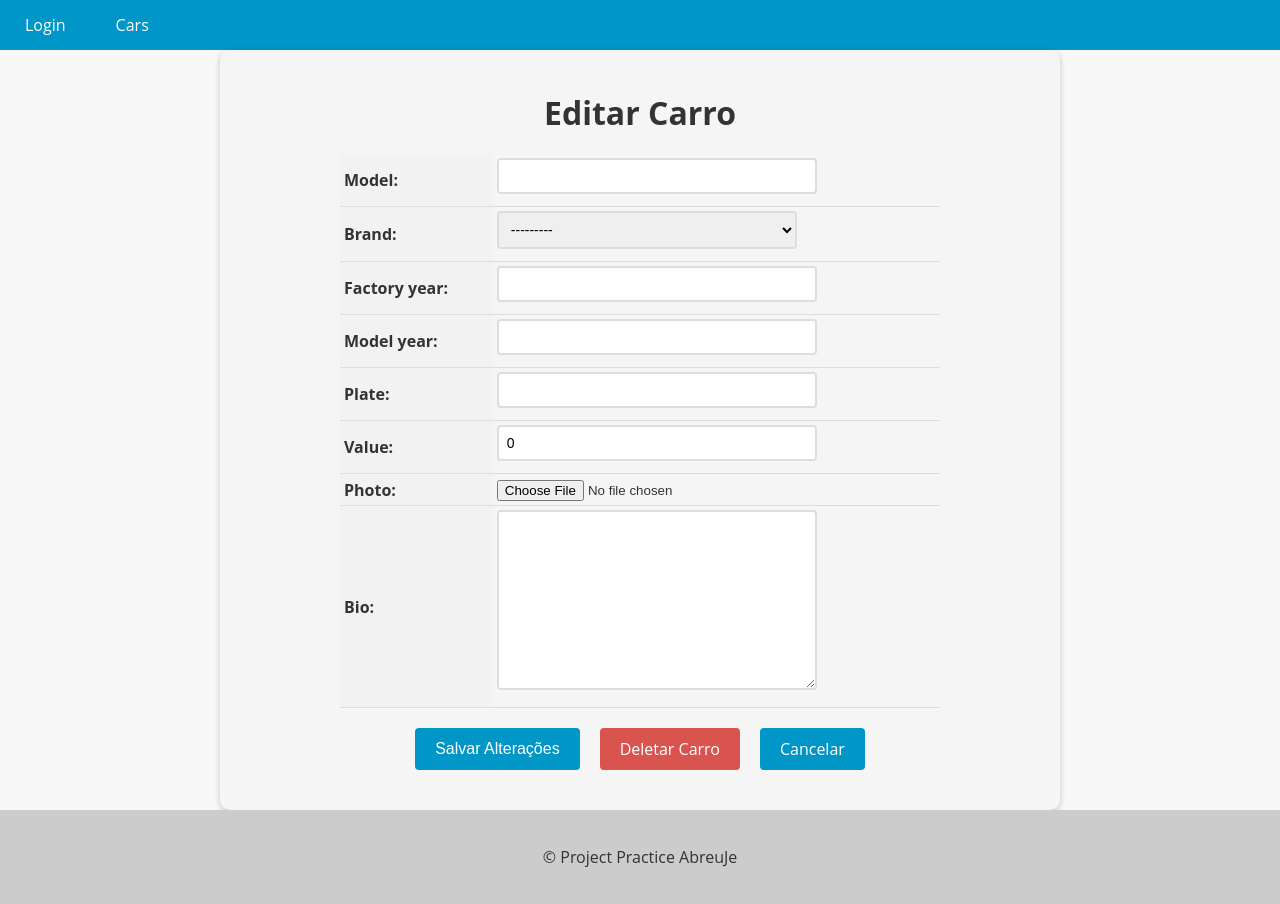
After one commit to JeanVBA/project_car, a Django app: template cars/templates/car_update.html in a window 1280 px wide. The commit adds this page. Run offline with Django 5.2, Linux system fonts and the light colour scheme; the template is opened without the code that fills it: values that come from a table or form of the project are taken from there, others are empty.

Commit message:
feature: Add update, delete, detail; Add carInventory; Add connection openai_API

```diff
--- a/accounts/views.py
+++ b/accounts/views.py
@@ -20,8 +20,7 @@ def login_view(request):
         if user is not None:
             login(request, user)
             return redirect('cars_list')
-        else:
-            login_form = AuthenticationForm()
+        login_form = AuthenticationForm()
     else:
         login_form = AuthenticationForm()
     return render(request, 'login.html', {'login_form': login_form})
--- a/app/urls.py
+++ b/app/urls.py
@@ -1,31 +1,19 @@
-"""
-URL configuration for app project.
-
-The `urlpatterns` list routes URLs to views. For more information please see:
-    https://docs.djangoproject.com/en/5.1/topics/http/urls/
-Examples:
-Function views
-    1. Add an import:  from my_app import views
-    2. Add a URL to urlpatterns:  path('', views.home, name='home')
-Class-based views
-    1. Add an import:  from other_app.views import Home
-    2. Add a URL to urlpatterns:  path('', Home.as_view(), name='home')
-Including another URLconf
-    1. Import the include() function: from django.urls import include, path
-    2. Add a URL to urlpatterns:  path('blog/', include('blog.urls'))
-"""
 from django.contrib import admin
 from django.urls import path
 from django.conf import settings
 from django.conf.urls.static import static
+from cars.views import CarsListView, NewCarCreateView, CarDetailView, CarUpdateView, CarDeleteView
 from accounts.views import register_view, login_view, logout_view
-from cars.views import cars_view, new_car_view
+
 
 urlpatterns = [
     path('admin/', admin.site.urls),
     path('register/', register_view, name='register'),
     path('login/', login_view, name='login'),
     path('logout/', logout_view, name='logout'),
-    path('cars/', cars_view, name='cars_list'),
-    path('new_car', new_car_view, name='new_car')
+    path('cars/', CarsListView.as_view(), name='cars_list'),
+    path('new_car/', NewCarCreateView.as_view(), name='new_car'),
+    path('car/<uuid:pk>/', CarDetailView.as_view(), name='car_detail'),
+    path('car/<uuid:pk>/update/', CarUpdateView.as_view(), name='car_update'),
+    path('car/<uuid:pk>/delete/', CarDeleteView.as_view(), name='car_delete'),
 ] + static(settings.MEDIA_URL, document_root=settings.MEDIA_ROOT)
--- a/cars/apps.py
+++ b/cars/apps.py
@@ -4,3 +4,6 @@ from django.apps import AppConfig
 class CarsConfig(AppConfig):
     default_auto_field = 'django.db.models.BigAutoField'
     name = 'cars'
+
+    def ready(self):
+        import cars.signals
--- a/cars/forms.py
+++ b/cars/forms.py
@@ -5,13 +5,3 @@ class CarModelForm(forms.ModelForm):
     class Meta:
         model = Car
         fields = '__all__'
-
-    def clean_value(self):
-        value = self.cleaned_data.get('value')
-        if value < 20000:
-            self.add_error('value', 'Vaor minimo do carro deve ser R$20.000')
-
-    def clean_factory_year(self):
-        factory_year = self.cleaned_data.get('factory_year')
-        if factory_year < 1950:
-            self.add_error('factory_year', 'Não é possivel cadastrar carros fabricados antes de 1950')
--- a/cars/models.py
+++ b/cars/models.py
@@ -17,7 +17,19 @@ class Car(models.Model):
     plate = models.CharField(max_length=10, blank=True, null=True)
     value = models.DecimalField(max_digits=19, decimal_places=4, default=0)
     photo = models.ImageField(upload_to='cars/', blank=True, null=True)
+    bio = models.TextField(blank=True, null=True)
 
 
     def __str__(self):
         return self.model
+
+class CarInventory(models.Model):
+    cars_count = models.IntegerField()
+    cars_value = models.DecimalField(max_digits=19, decimal_places=4, default=0)
+    created_at = models.DateTimeField(auto_now_add=True)
+
+    class Meta:
+        ordering = ['-created_at']
+
+    def __str__(self):
+        return f'{self.cars_count} - {self.cars_value}'
--- /dev/null
+++ b/cars/templates/car_update.html
@@ -0,0 +1,123 @@
+{% extends "base.html" %}
+
+{% block content %}
+
+  <style>
+    form {
+      max-width: 800px;
+      margin: 0 auto;
+      padding: 20px;
+      background-color: #f5f5f5;
+      border-radius: 10px;
+      box-shadow: 0 2px 6px rgba(0, 0, 0, 0.2);
+    }
+
+    form h1 {
+      font-size: 2rem;
+      margin-bottom: 20px;
+      text-align: center;
+    }
+
+    table {
+      margin: 0 auto;
+      border-collapse: collapse;
+      width: 100%;
+      max-width: 600px;
+    }
+
+    th, td {
+      padding: 4px;
+      text-align: left;
+      border-bottom: 1px solid #ddd;
+    }
+
+    th {
+      background-color: #f2f2f2;
+    }
+
+    input[type="text"], input[type="number"], select, textarea {
+      padding: 8px;
+      font-size: 14px;
+      border: 2px solid #ddd;
+      border-radius: 4px;
+      width: 100%;
+      max-width: 300px;
+      margin-bottom: 8px;
+      transition: border-bottom-color 0.3s ease-in-out;
+    }
+
+    input[type="text"]:focus, input[type="number"]:focus, select:focus, textarea:focus {
+      outline: none;
+      border-bottom-color: #0096c7;
+    }
+
+    .btn {
+      background-color: #0096c7;
+      color: #fff;
+      border: none;
+      padding: 10px 20px;
+      font-size: 16px;
+      border-radius: 4px;
+      cursor: pointer;
+      transition: background-color 0.3s ease-in-out;
+    }
+
+    .buttons-container {
+      display: flex;
+      justify-content: center;
+      margin-top: 20px;
+      margin-bottom: 20px;
+    }
+
+    .btn {
+      display: inline-block;
+      background-color: #0096c7;
+      color: #fff;
+      border: none;
+      padding: 10px 20px;
+      font-size: 16px;
+      border-radius: 4px;
+      cursor: pointer;
+      transition: background-color 0.3s ease-in-out;
+      margin: 0 10px;
+    }
+
+    .btn:hover {
+      background-color: #108eb8;
+    }
+
+    .btn-danger {
+      background-color: #d9534f;
+      text-decoration: none !important;
+    }
+
+    .btn-danger:hover {
+      background-color: #d2221c;
+    }
+
+    .error-message {
+      color: #d9534f;
+      font-size: 14px;
+      margin-top: 5px;
+    }
+
+    a {
+      text-decoration: none !important;
+    }
+
+  </style>
+  <form method="post" enctype="multipart/form-data">
+    {% csrf_token %}
+    <h1>Editar Carro</h1>
+    <table>
+      {{ form.as_table }}
+    </table>
+    <div>
+      <div class="buttons-container">
+        <input type="submit" value="Salvar Alterações" class="btn btn-primary">
+        <a href="{% url 'car_delete' pk=object.pk %}" class="btn btn-danger">Deletar Carro</a>
+        <a href="{% url 'cars_list' %}" class="btn btn-secondary">Cancelar</a>
+      </div>
+    </div>
+  </form>
+{% endblock %}
```
Also changed, not shown: cars/signals.py (added, +39 -0 lines), cars/templates/car_delete.html (added, +63 -0 lines), cars/templates/car_detail.html (added, +103 -0 lines), cars/templates/cars.html (+22 -6 lines), cars/templates/new_car.html (+10 -8 lines), cars/views.py (+45 -19 lines), openai_api/client.py (added, +35 -0 lines), requirements.txt (+15 -0 lines), cars/migrations/0004_carinventory.py (added), cars/migrations/0005_alter_carinventory_cars_value.py (added), cars/migrations/0006_car_bio.py (added), 1 other file.
